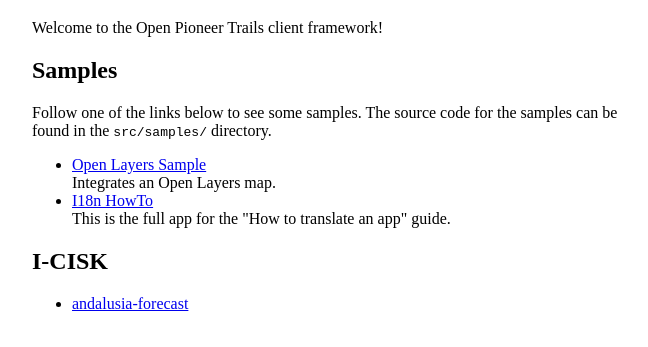
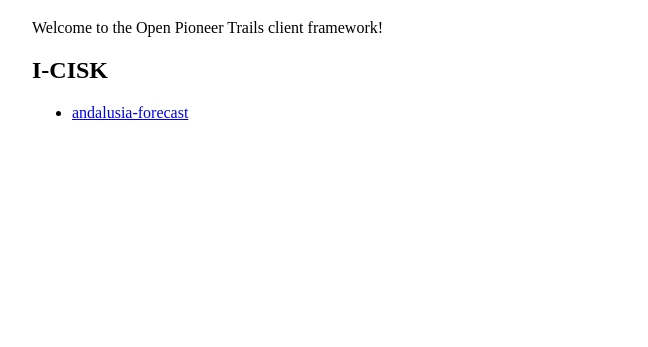
Before and after one commit to icisk/llspain_trails, a website: page src/index.html in a window 1280 px wide. Shown: the part 61-408 px from the top of the page, without its empty margins (308-956 px from the left). Drawn offline with Linux system fonts and the light colour scheme.

Commit message:
Minor changes

```diff
--- a/src/index.html
+++ b/src/index.html
@@ -16,26 +16,6 @@
 
         <p>Welcome to the Open Pioneer Trails client framework!</p>
 
-
-
-        <h2>Samples</h2>
-        <p>
-            Follow one of the links below to see some samples. The source code for the samples can
-            be found in the <code>src/samples/</code> directory.
-        </p>
-        <ul>
-            <li>
-                <a href="./samples/map-sample/">Open Layers Sample</a>
-                <br />
-                Integrates an Open Layers map.
-            </li>
-            <li>
-                <a href="./samples/i18n-howto/">I18n HowTo</a>
-                <br />
-                This is the full app for the "How to translate an app" guide.
-            </li>
-        </ul>
-
         <h2>I-CISK</h2>
         <ul>
             <li>
```
Also changed, not shown: src/sites/andalusia-forecast/index.html (+1 -1 lines).
